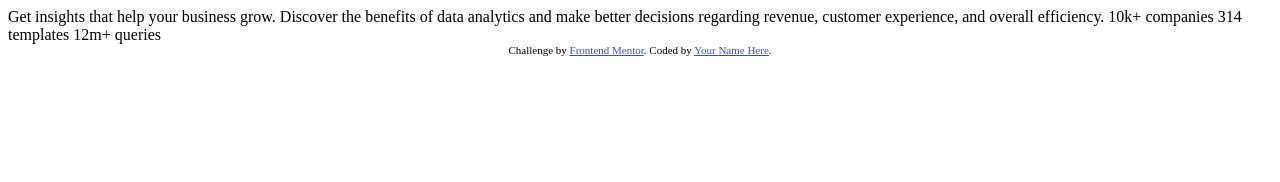
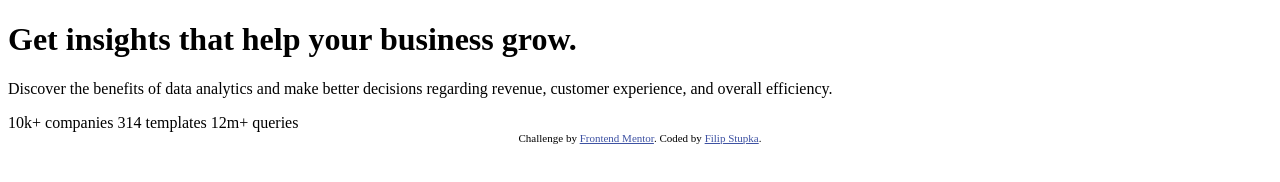
Before and after one commit to FildaStupka/FEMC-Stats-preview-card-component, a plain HTML site: page index.html in a window 1280 px wide. Drawn offline with Linux system fonts and the light colour scheme.

Commit message:
Editting basic html

```diff
--- a/index.html
+++ b/index.html
@@ -16,10 +16,9 @@
   </head>
   <body>
 
-  Get insights that help your business grow.
+    <h1>Get insights that help your business grow.</h1>
 
-  Discover the benefits of data analytics and make better decisions regarding revenue, customer
-  experience, and overall efficiency.
+    <p>Discover the benefits of data analytics and make better decisions regarding revenue, customer experience, and overall efficiency.</p>
 
     10k+ companies
     314 templates
@@ -27,7 +26,7 @@
 
     <div class="attribution">
       Challenge by <a href="https://www.frontendmentor.io?ref=challenge" target="_blank">Frontend Mentor</a>.
-    Coded by <a href="#">Your Name Here</a>.
+      Coded by <a href="#">Filip Stupka</a>.
     </div>
   </body>
 </html>
```
Lines whose indentation alone changed are shown as unchanged.
